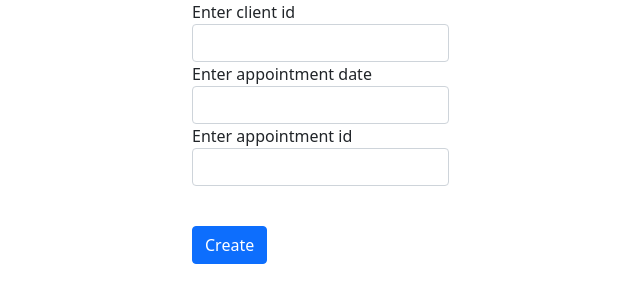
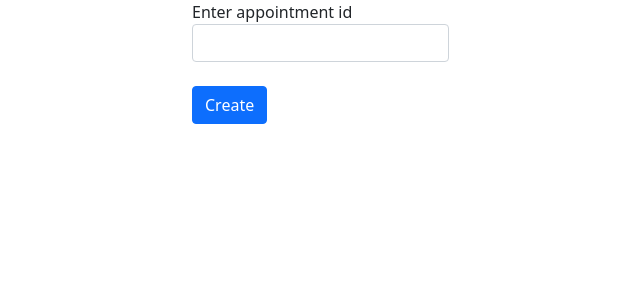
Before and after one commit to BrandonSmith710/CRM, a Flask app: page /delete_appointment in a window 1280 px wide. Shown: the top 303 px of the page, without its empty margins (300-940 px from the left). Run offline with Flask 2, Linux system fonts and the light colour scheme.

Commit message:
updated ui

```diff
--- a/littlecrm/app.py
+++ b/littlecrm/app.py
@@ -2,7 +2,6 @@ from flask import Flask, request, Response, redirect, render_template, url_for
 from flask_sqlalchemy import SQLAlchemy
 import pandas as pd
 import datetime
-from sqlalchemy import BigInteger, ForeignKey, PrimaryKeyConstraint
 from .models import DB, Day, Appointment, Client
 
 
@@ -49,7 +48,7 @@ def create_app():
         days = '''Sunday Monday Tuesday Wednesday Thursday
                   Friday Saturday'''.split()
         for i, x in enumerate(datelist):
-            tmp = Day(id=i, date=str(x.month)+'/'+str(x.day),
+            tmp = Day(id=i, date=str(x.month) + '/' + str(x.day),
                       name=days[int(str(x.day)) % 7])
             if not Day.query.get(tmp.id):
                 DB.session.add(tmp)
@@ -137,9 +136,6 @@ def create_app():
         # route to delete appointments by appointment id
 
         if request.method == 'POST':
-            client_id = request.form.get('search7')
-
-            apt_date = request.form.get('search8')
 
             apt_id = request.form.get('search9')
 
@@ -150,7 +146,7 @@ def create_app():
             DB.session.commit()
 
             return render_template('results4.html',
-            answer='Appointment '+apt_id+' was removed')
+                                    answer='Appointment '+apt_id+' was removed')
 
         return render_template('base4.html')
 
--- a/littlecrm/templates/base4.html
+++ b/littlecrm/templates/base4.html
@@ -11,10 +11,6 @@
     <div class="container col-md-3">
         <form action='/delete_appointment' method='post'>
             <div class="mb-3">
-                <label class="form-label">Enter client id
-                <input name="search7" type="text" class="form-control">
-                <label class="form-label">Enter appointment date
-                <input name="search8" type="text" class="form-control">
                 <label class="form-label">Enter appointment id
                 <input name="search9" type="text" class="form-control">
             </div>
--- a/littlecrm/templates/results3.html
+++ b/littlecrm/templates/results3.html
@@ -8,7 +8,7 @@
         <meta charset="UTF-8">
         <meta http-equiv="X-UA-Compatible" content="IE=edge">
     </head>
-<h1> Hello: {{answer}} </h1>
+<h1> Update: {{answer}} </h1>
 
 <div class="container" id=footer>
     <form action="/create_client">
```
Also changed, not shown: README.md, littlecrm/mycrm.sqlite3.
